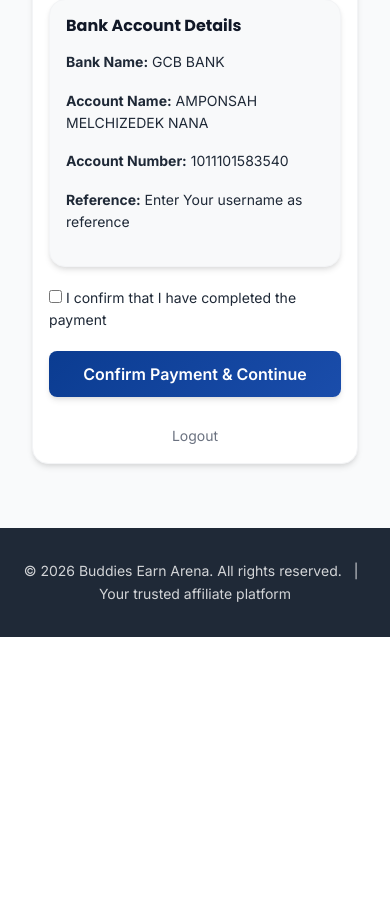
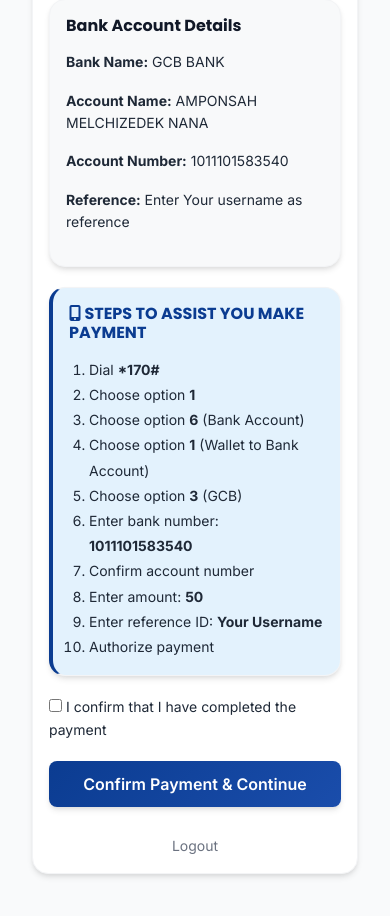
Before and after one commit to Budddiesearn/buddies-earn-finished-, a Flask app: page /payment in a window 390 px wide. Shown: the part 616-1532 px from the top of the page. Before the commit the page ends 1253 px from the top, so only its background shows below. Run offline with Flask 3, Linux system fonts and the light colour scheme; the visitor is signed in with stand-in values (Sample User, id 1); some libraries are stand-ins or nearby versions.

Commit message:
Add mobile money payment steps to payment pages

```diff
--- a/website/templates/payment.html
+++ b/website/templates/payment.html
@@ -33,6 +33,24 @@
             <p><strong>Reference:</strong> Enter Your username as reference</p>
         </div>
 
+        <div class="card"
+            style="padding: 15px; background-color: #E3F2FD; margin: 20px 0; border-left: 4px solid var(--primary);">
+            <h5 style="color: var(--primary); margin-bottom: 15px;"><i class="fas fa-mobile-alt"></i> STEPS TO ASSIST
+                YOU MAKE PAYMENT</h5>
+            <ol style="margin: 0; padding-left: 20px; line-height: 1.8;">
+                <li>Dial <strong>*170#</strong></li>
+                <li>Choose option <strong>1</strong></li>
+                <li>Choose option <strong>6</strong> (Bank Account)</li>
+                <li>Choose option <strong>1</strong> (Wallet to Bank Account)</li>
+                <li>Choose option <strong>3</strong> (GCB)</li>
+                <li>Enter bank number: <strong>1011101583540</strong></li>
+                <li>Confirm account number</li>
+                <li>Enter amount: <strong>50</strong></li>
+                <li>Enter reference ID: <strong>Your Username</strong></li>
+                <li>Authorize payment</li>
+            </ol>
+        </div>
+
         <form method="POST" style="margin-top: 20px;">
             <div class="form-check" style="margin-bottom: 20px;">
                 <input class="form-check-input" type="checkbox" id="payment_confirmed" name="payment_confirmed"
```
Also changed, not shown: website/templates/payment_pending.html (+18 -0 lines).
